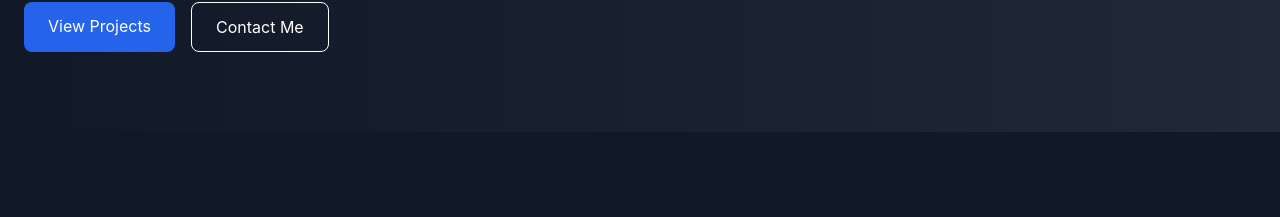
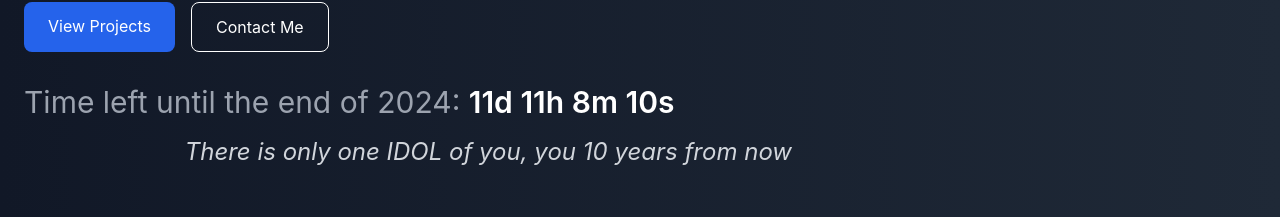
Before and after one commit to AAKASHEE/PORTFOLIO_DEV, a React (Vite) app in the folder frontend/: page / in a window 1280 px wide. Shown: the part 398-615 px from the top of the page. Built offline with nearby package versions, Linux system fonts and the light colour scheme; no server answers.

Commit message:
add countdown timer to Hero component for year-end reminder

```diff
--- a/frontend/src/components/Hero.tsx
+++ b/frontend/src/components/Hero.tsx
@@ -1,10 +1,32 @@
-import { useState } from "react";
+import { useState, useEffect } from "react";
 import { heroContent } from "../data/hero";
 import Button from "./common/Button";
 import ContactModal from "./contact/ContactModal.tsx";
 
 const Hero = () => {
   const [isContactModalOpen, setIsContactModalOpen] = useState(false);
+  const [timeLeft, setTimeLeft] = useState("");
+
+  useEffect(() => {
+    const calculateTimeLeft = () => {
+      const now = new Date();
+      const endOfYear = new Date(now.getFullYear(), 11, 31, 23, 59, 59); // December 31st of the current year
+      const difference = endOfYear.getTime() - now.getTime();
+      const days = Math.floor(difference / (1000 * 60 * 60 * 24));
+      const hours = Math.floor((difference / (1000 * 60 * 60)) % 24);
+      const minutes = Math.floor((difference / 1000 / 60) % 60);
+      const seconds = Math.floor((difference / 1000) % 60);
+
+      setTimeLeft(`${days}d ${hours}h ${minutes}m ${seconds}s`);
+    };
+
+    const timer = setInterval(calculateTimeLeft, 1000);
+
+    // Initial calculation
+    calculateTimeLeft();
+
+    return () => clearInterval(timer);
+  }, []);
 
   return (
     <section
@@ -28,6 +50,16 @@ const Hero = () => {
               Contact Me
             </button>
           </div>
+          {/* Time left for the present year */}
+          <div className="mt-8 text-3xl text-gray-400">
+            Time left until the end of {new Date().getFullYear()}:{" "}
+            <span className="font-semibold text-white">{timeLeft}
+            </span>
+            {/* Align this text to the right */}
+            <p className="text-right text-2xl mt-4 italic text-gray-300">
+              There is only one IDOL of you, you 10 years from now
+            </p>
+          </div>
         </div>
       </div>
 
```
